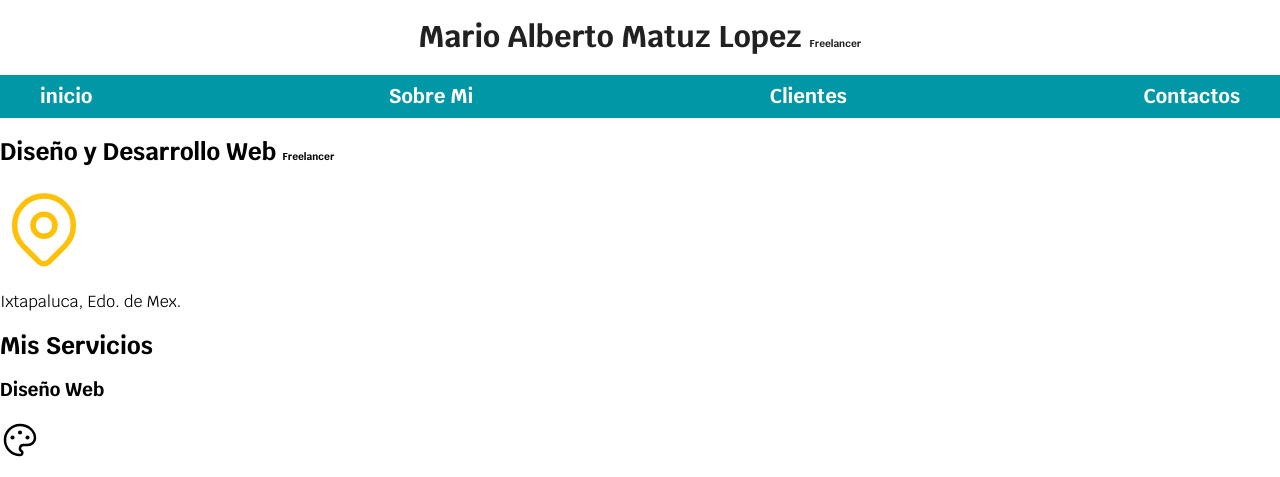
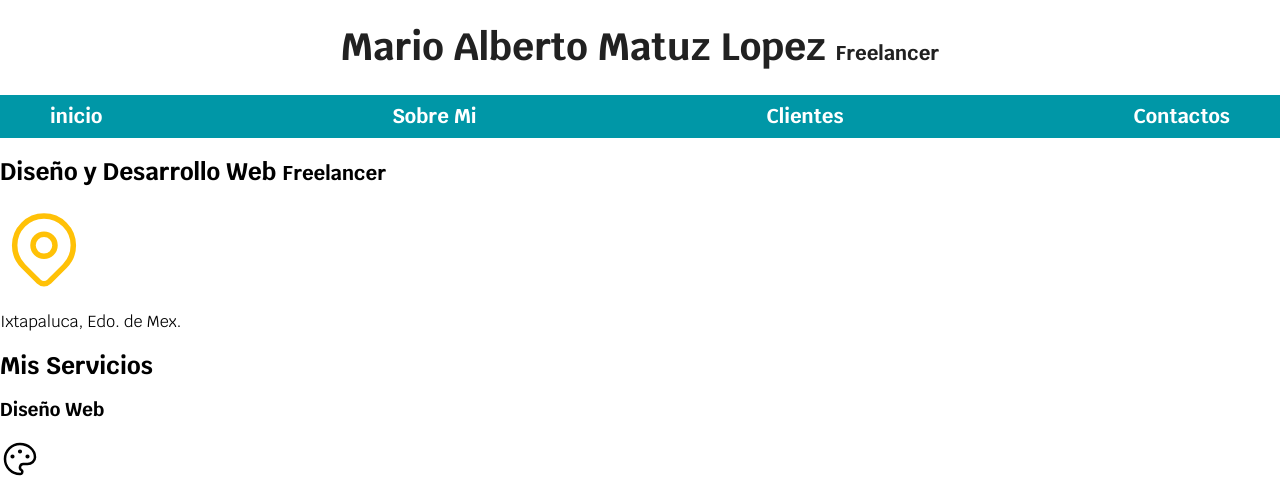
Before and after one commit to Kanemaniaco/html-project-1, a plain HTML site: page index.html in a window 1280 px wide. Shown: the top 477 px of the page. Drawn offline with Linux system fonts and the light colour scheme.

Commit message:
adapting the browser so that it does not deform

```diff
--- a/css/estilos.css
+++ b/css/estilos.css
@@ -5,9 +5,6 @@
   --aqua:#0097a7;
   --grey:#757575;
 }
-
-
-
 html{
   font-size: 62.5%;
 }
@@ -19,37 +16,41 @@ body{
 
 h1 {
   text-align: center;
-  font-size: 3rem;
+  font-size: 3.8rem;
   color: var(--black);
-
 }
-
-.titulo span{
-  font-size: 1rem;
+.titulo span {
+  font-size: 2rem;
 }
-
 .nav-bg{
   background-color: var(--aqua);
 }
-
+.container{
+  max-width: 120rem;
+  margin: 0 auto;
+}
+.main-nav{
+  display: flex;
+  flex-direction: column;
+}
+@media ( min-width: 768px ) {
+  .main-nav{
+    display: flex;
+    flex-direction: row;
+    justify-content: space-between;
+  }
+}
 .main-nav a{
+  display: block;
+  text-align: center;
   color: var(--white);
   text-decoration: none;
-}
-.container{
-  width: 120rem;
-  margin: 0 auto
-}
-.main-nav{
-  padding: 1rem;
-  display: flex;
-  flex-direction: row;
-  justify-content: space-between;
   font-size: 2rem;
   font-weight: 700;
   padding: 1rem;
 }
+
 .main-nav a:hover {
   background-color: var(--yellow);
-  color: var;
+  color:var(--black);
 }
```
